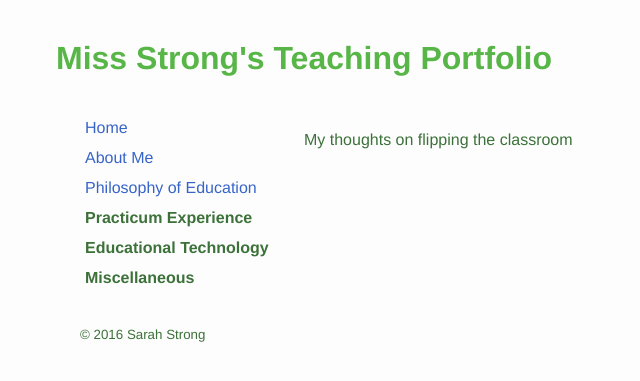
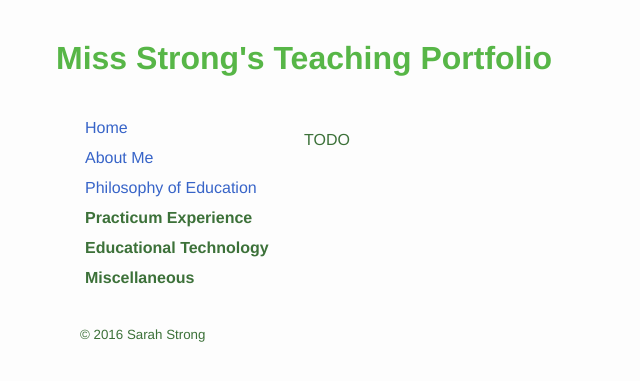
Before and after one commit to sarahstrong314/sarahstrong.ca, a Jekyll site: the page built from educational-technology/thoughts-on-flipping-the-classroom.html, in a window 1280 px wide. Shown: the top 381 px of the page, without its empty margins (0-640 px from the left). Built offline with Jekyll 4.4.1, drawn with Linux system fonts in a browser that asks for light colours; nearby versions of some CDN libraries; library files that are not in the unit come from our copies; Markdown is read by kramdown in place of the engine named in the settings.

Commit message:
Updated flipped classroom thoughts section

```diff
--- a/educational-technology/philosophy-of-flipping-the-classroom.html
+++ b/educational-technology/thoughts-on-flipping-the-classroom.html
@@ -4,5 +4,8 @@ title: Flipping The Classroom
 ---
 
 <div id="Flipping The Classrooms">
-<p>My thoughts on flipping the classroom</p>
+<p>TODO</p>
+
+<!--My thoughts on flipping the classroom-->
+
 </div>
```
